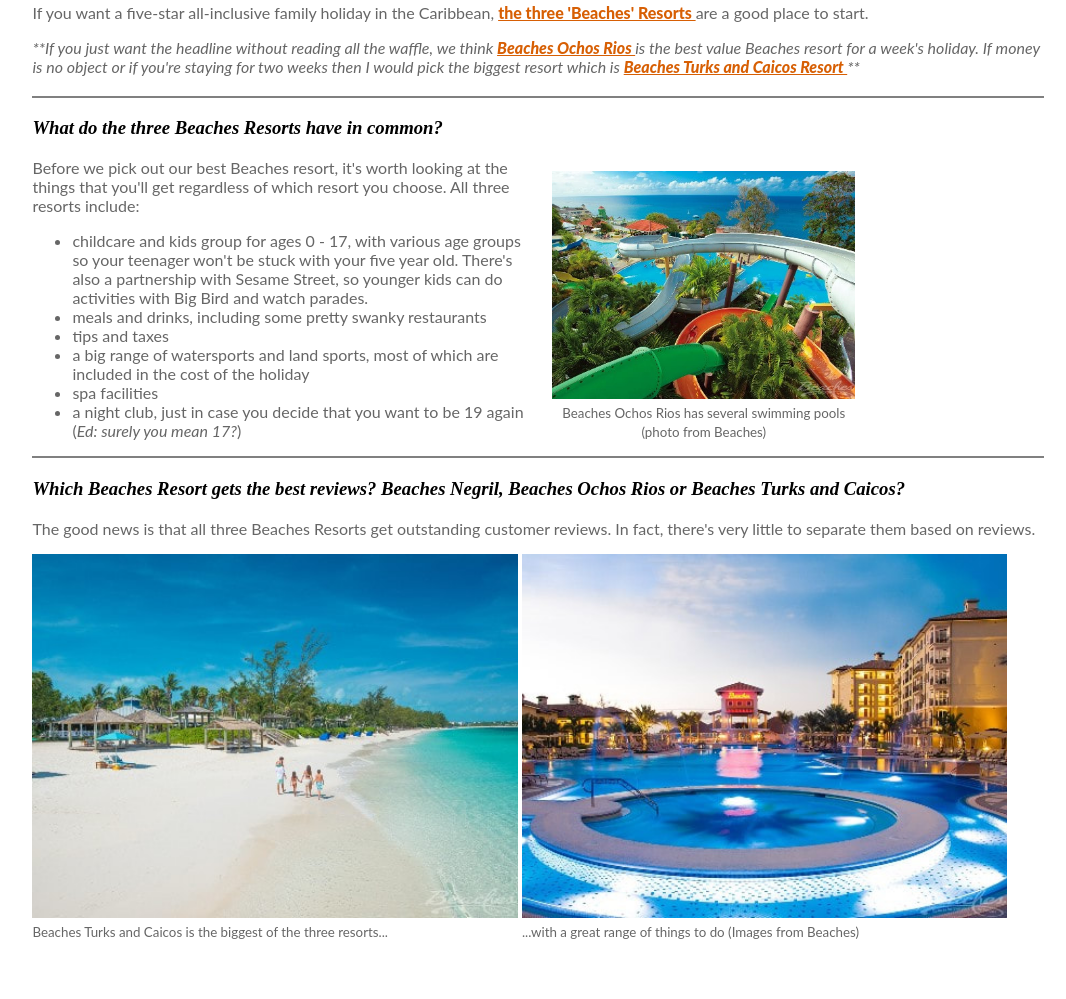
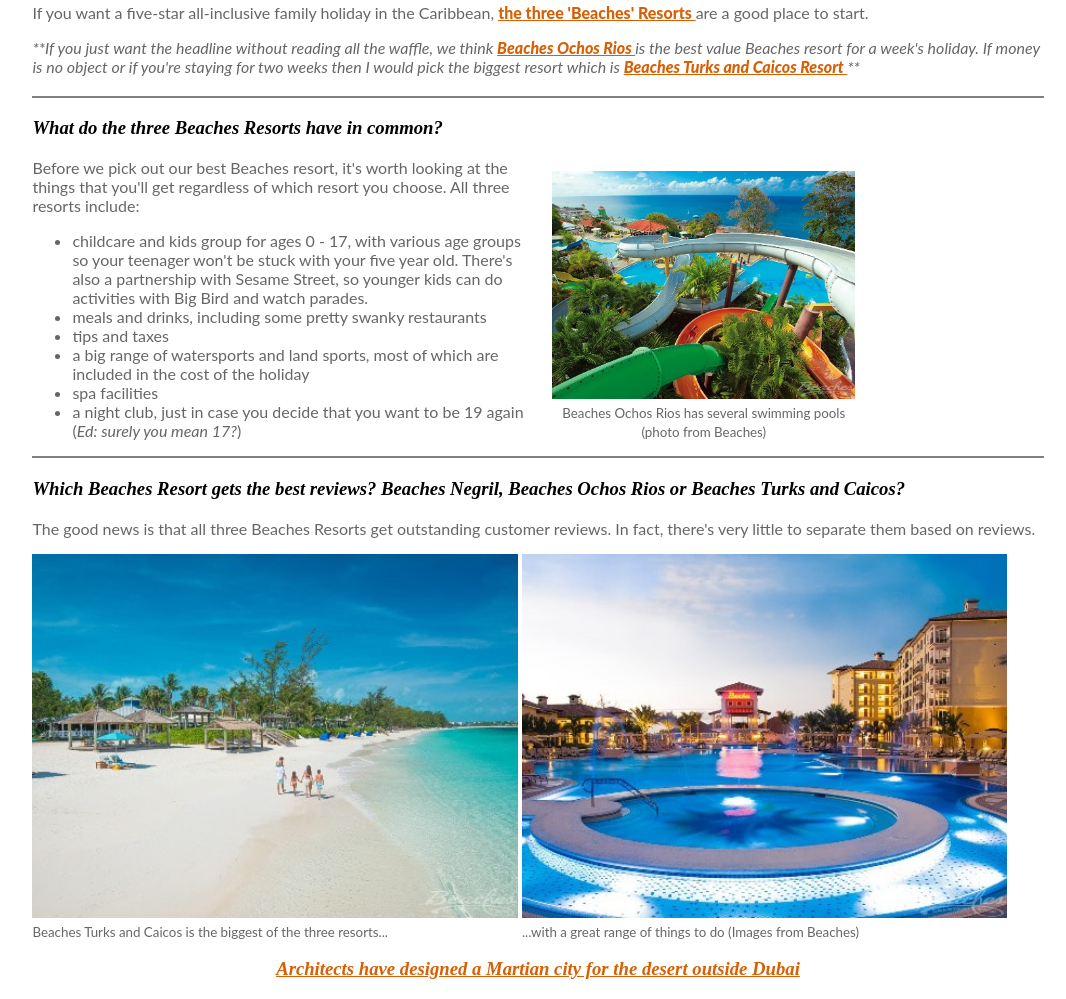
Before and after one commit to jesicaviola/week06, a plain HTML site: page week-7.html in a window 1280 px wide. Shown: the part 154-1153 px from the top of the page, without its empty margins (102-1168 px from the left). Before the commit the page ends 1102 px from the top, so only its background shows below. Drawn offline with Linux system fonts and the light colour scheme.

Commit message:
style for previous new and footer links

```diff
--- a/style.css
+++ b/style.css
@@ -108,3 +108,7 @@ h3 {
 .imgright img {
   width: 100%;
 }
+
+.previous-new {
+  text-align: center;
+}
--- a/week-7.html
+++ b/week-7.html
@@ -71,7 +71,7 @@
         </div>
       </div>
       <div>
-        <h3 class= "paragraph2">
+        <h3 class="paragraph2">
           Which Beaches Resort gets the best reviews? Beaches Negril, Beaches Ochos Rios or Beaches
           Turks and Caicos?
         </h3>
@@ -93,10 +93,10 @@
         </div>
       </div>
     </div>
-
-  <footer>
-  </footer>
-
+    <footer>
+      <h3 class="previous-new">
+        <a href="index.html"> Architects have designed a Martian city for the desert outside Dubai </a>
+      </h3>
+    </footer>
   </body>
-
 </html>
```
Also changed, not shown: index.html (+8 -23 lines).
